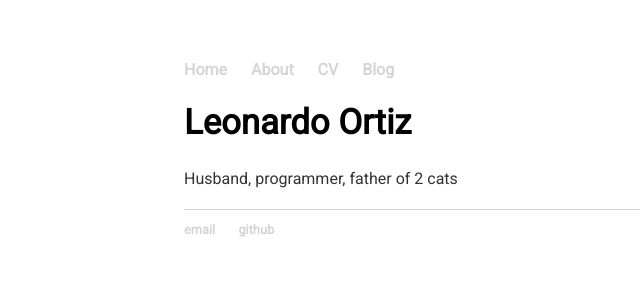
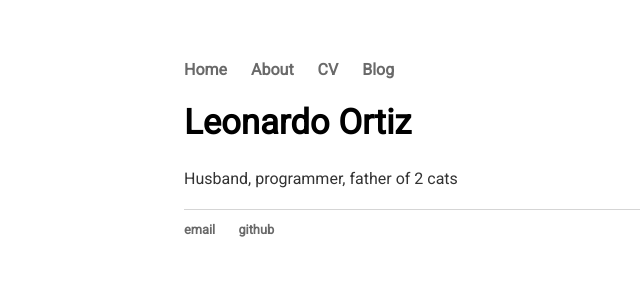
Before and after one commit to leohackerman/leohackerman.github.io, a Jekyll site: the page built from index.html, in a window 1280 px wide. Shown: the top 300 px of the page, without its empty margins (8-648 px from the left). Built offline with Jekyll 4.4.1, drawn with Linux system fonts in a browser that asks for light colours.

Commit message:
Update main.css

```diff
--- a/css/main.css
+++ b/css/main.css
@@ -15,7 +15,7 @@ nav ul li, footer ul li {
 }
 a {
     text-decoration: none;
-    color: #d5d5d5;
+    color: #696969;
 }
 a:hover {
     text-decoration: underline;
```
